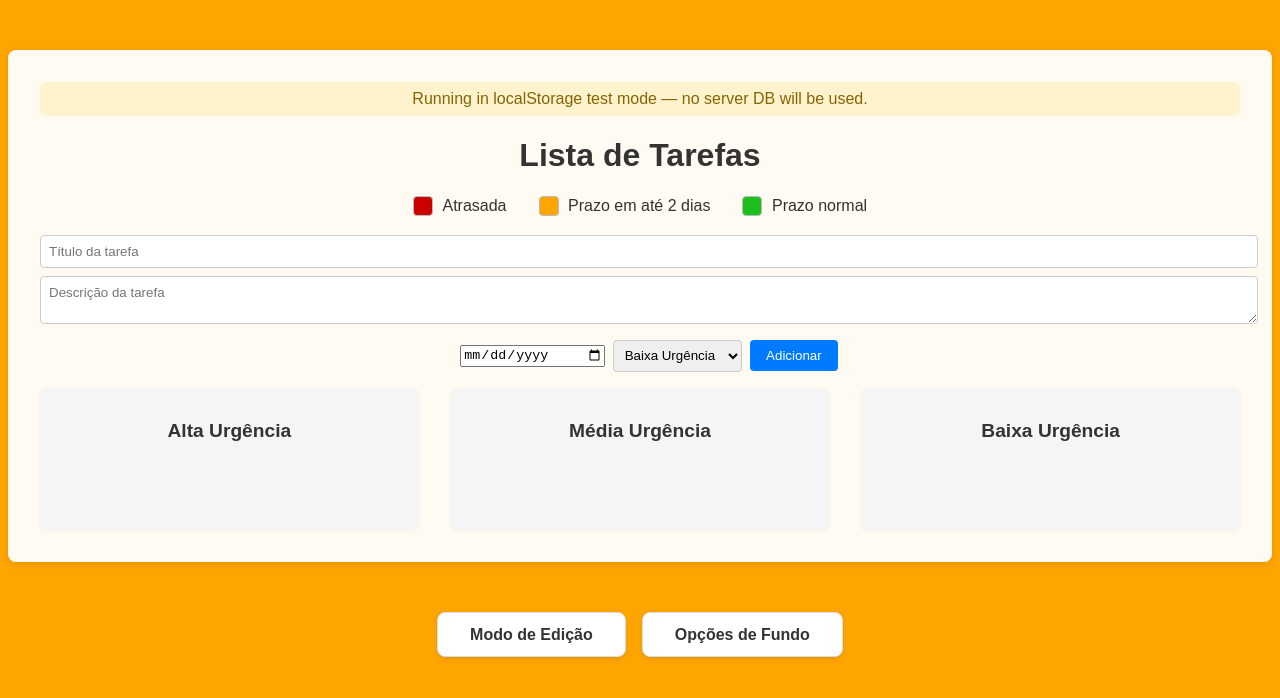
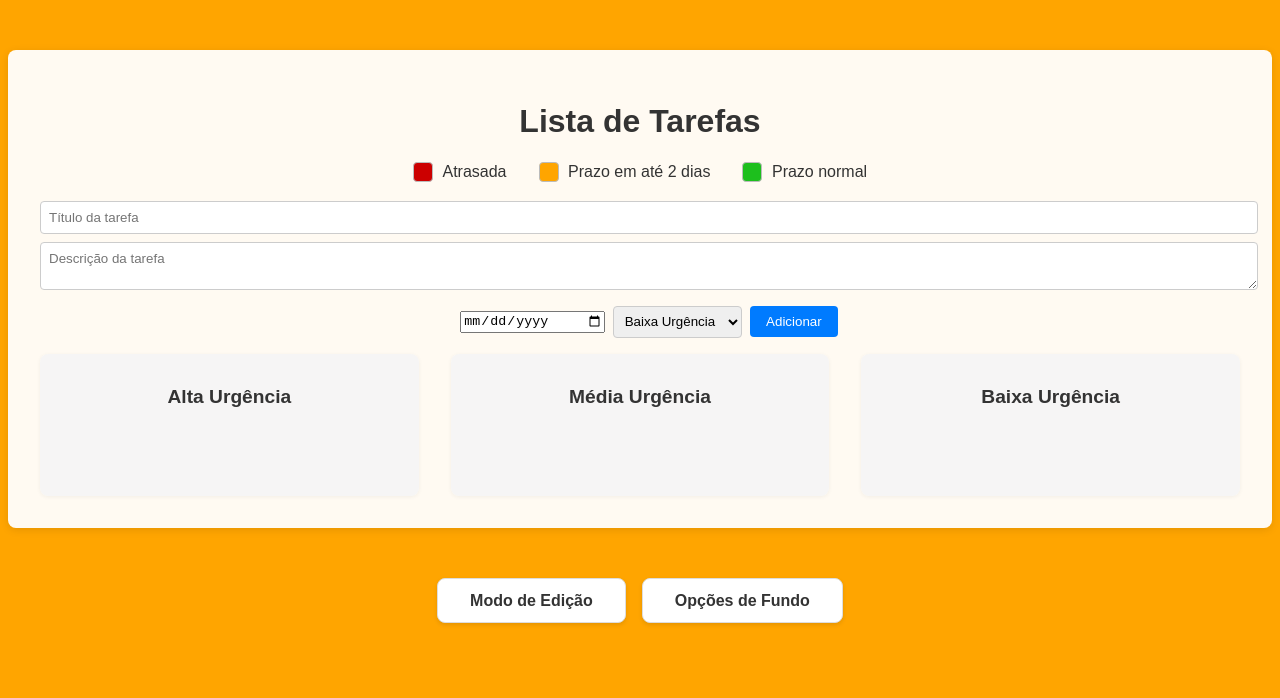
Before and after one commit to CaioRibas2003/To_Do_List2, a website: page index.html in a window 1280 px wide. Drawn offline with Linux system fonts and the light colour scheme.

Commit message:
ui: remove localStorage-only banner from index.html

```diff
--- a/index.html
+++ b/index.html
@@ -8,7 +8,6 @@
 </head>
 <body>
     <div class="container">
-        <div id="local-storage-banner" style="display:none;padding:0.5rem;border-radius:6px;background:#fff3cd;color:#856404;margin-bottom:1rem;text-align:center;">Running in localStorage test mode — no server DB will be used.</div>
         <h1>Lista de Tarefas</h1>
         <div class="legend">
             <span class="legend-item"><span class="legend-color late"></span> Atrasada</span>
```
